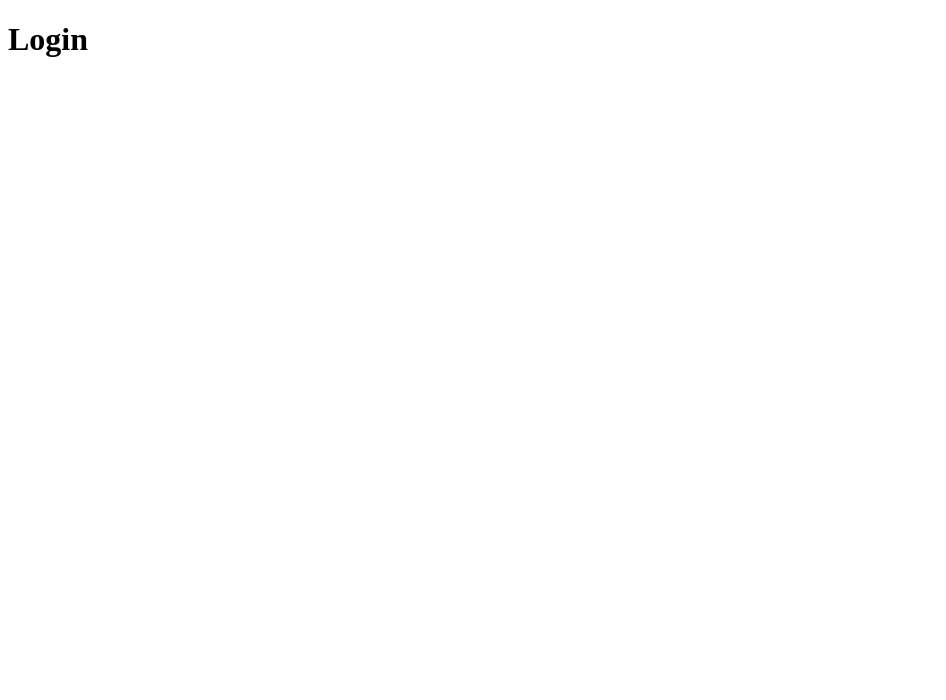
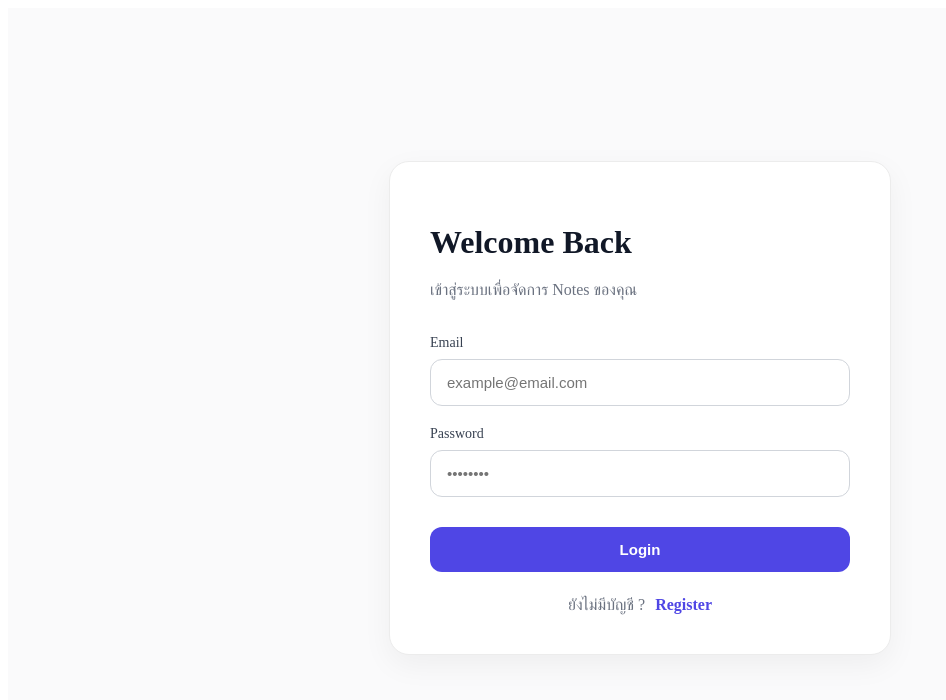
Before and after one commit to PHATTARAKORN-NALINBENCHAPHAN/Long_Note, a Vue app in the folder frontend/: page /login in a window 1280 px wide. Shown: the top 700 px of the page, without its empty margins (0-946 px from the left). Built offline with nearby package versions, Linux system fonts and the light colour scheme.

Commit message:
LoginPage

```diff
--- a/frontend/src/pages/Login.vue
+++ b/frontend/src/pages/Login.vue
@@ -1,5 +1,293 @@
-@
+<script setup lang="ts">
+
+import { ref } from "vue"
+
+const email = ref("")
+const password = ref("")
+
+const handleLogin = () => {
+
+  console.log({
+    email: email.value,
+    password: password.value
+  })
+
+}
+
+</script>
+
 <template>
-  <h1>Login</h1>
+
+<div class="login-page">
+
+<div class="login-card">
+
+<h1>
+
+Welcome Back
+
+</h1>
+
+<p>
+
+เข้าสู่ระบบเพื่อจัดการ Notes ของคุณ
+
+</p>
+
+<form
+@submit.prevent="handleLogin"
+>
+
+<div class="input-group">
+
+<label>
+
+Email
+
+</label>
+
+<input
+
+v-model="email"
+
+type="email"
+
+placeholder="example@email.com"
+
+/>
+
+</div>
+
+<div class="input-group">
+
+<label>
+
+Password
+
+</label>
+
+<input
+
+v-model="password"
+
+type="password"
+
+placeholder="••••••••"
+
+/>
+
+</div>
+
+<button
+class="login-btn"
+>
+
+Login
+
+</button>
+
+</form>
+
+<div class="footer">
+
+<span>
+
+ยังไม่มีบัญชี ?
+
+</span>
+
+<router-link
+to="/register"
+>
+
+Register
+
+</router-link>
+
+</div>
+
+</div>
+
+</div>
+
 </template>
-@
+
+<style scoped>
+
+.login-page{
+
+min-height:
+
+calc(100vh - 80px);
+
+display:flex;
+
+justify-content:center;
+
+align-items:center;
+
+padding:40px;
+
+background:
+
+#FAFAFB;
+
+}
+
+.login-card{
+
+width:100%;
+
+max-width:420px;
+
+background:white;
+
+padding:40px;
+
+border-radius:20px;
+
+border:
+
+1px solid #ECECEC;
+
+box-shadow:
+
+0 10px 30px
+rgba(0,0,0,.05);
+
+}
+
+h1{
+
+font-size:32px;
+
+margin-bottom:10px;
+
+color:#111827;
+
+}
+
+p{
+
+color:#6B7280;
+
+margin-bottom:32px;
+
+line-height:1.6;
+
+}
+
+form{
+
+display:flex;
+
+flex-direction:column;
+
+gap:20px;
+
+}
+
+.input-group{
+
+display:flex;
+
+flex-direction:column;
+
+gap:8px;
+
+}
+
+label{
+
+font-weight:500;
+
+font-size:14px;
+
+color:#374151;
+
+}
+
+input{
+
+padding:14px 16px;
+
+border:
+
+1px solid #D1D5DB;
+
+border-radius:12px;
+
+font-size:15px;
+
+outline:none;
+
+transition:.2s;
+
+}
+
+input:focus{
+
+border-color:
+
+#4F46E5;
+
+box-shadow:
+
+0 0 0 4px
+rgba(79,70,229,.12);
+
+}
+
+.login-btn{
+
+margin-top:10px;
+
+padding:14px;
+
+background:#4F46E5;
+
+color:white;
+
+border:none;
+
+border-radius:12px;
+
+font-size:15px;
+
+font-weight:600;
+
+cursor:pointer;
+
+transition:.2s;
+
+}
+
+.login-btn:hover{
+
+background:#4338CA;
+
+}
+
+.footer{
+
+margin-top:24px;
+
+text-align:center;
+
+color:#6B7280;
+
+}
+
+.footer a{
+
+margin-left:6px;
+
+color:#4F46E5;
+
+font-weight:600;
+
+text-decoration:none;
+
+}
+
+</style>
```
